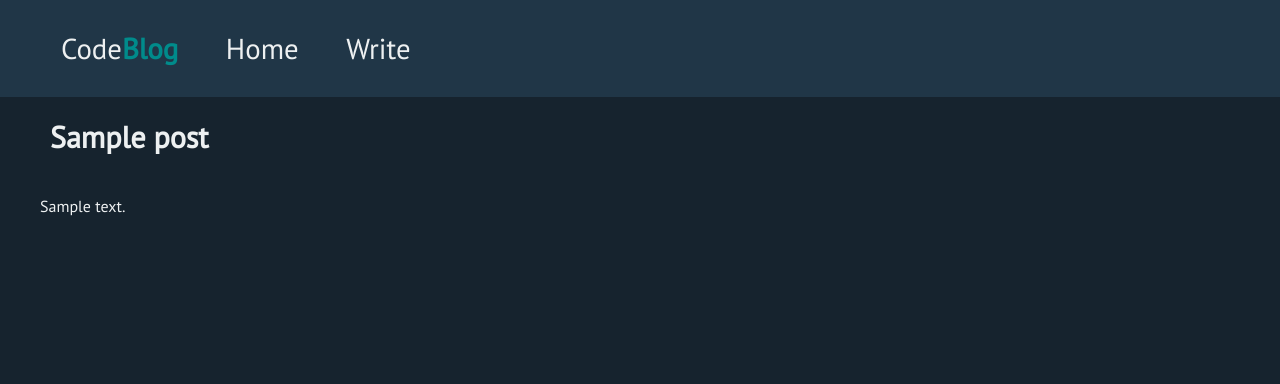
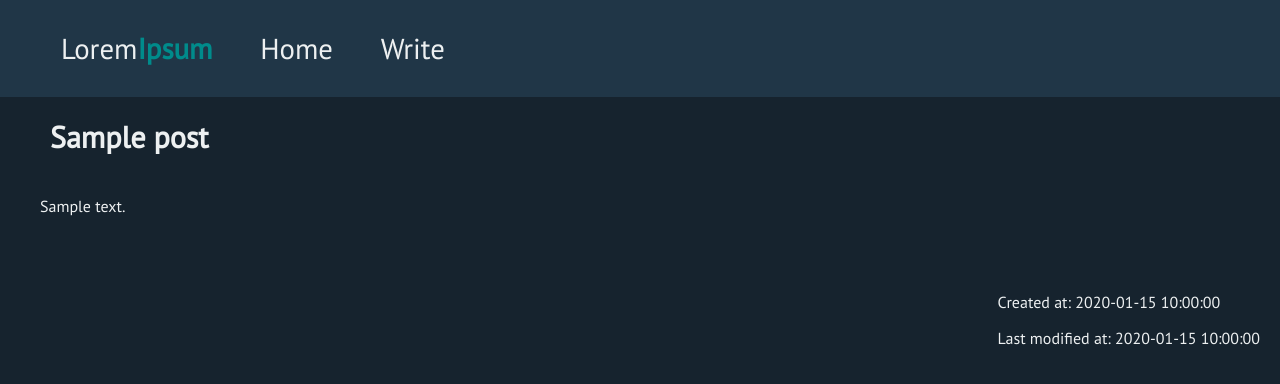
Before and after one commit to horiah26/Blog-Website, a Flask app: template templates/blog/show_post.html in a window 1280 px wide. Shown: the top 384 px of the page. Run offline with Flask 2, Linux system fonts and the light colour scheme; the template is opened without the code that fills it: most values are stand-ins (such as "Sample title", 1, 10 or a date in 2020).

Commit message:
CRUD done

```diff
--- a/app.py
+++ b/app.py
@@ -5,7 +5,7 @@ def create_app():
     app.config.from_mapping(
         SECRET_KEY="secret")
 
-    import blog
+    import blueprints.blog as blog
     app.register_blueprint(blog.bp)
     return app
 
--- a/models/post.py
+++ b/models/post.py
@@ -1,5 +1,7 @@
 class Post:
-	def __init__(self, id, title, text):
+	def __init__(self, id, title, text, date_created, date_modified):
 		self.id = id
 		self.title = title
 		self.text = text
+		self.date_created = date_created;
+		self.date_modified = date_modified;
--- a/static/main.css
+++ b/static/main.css
@@ -45,11 +45,6 @@
     margin:20px 0px;
 }
 
-    .action {
-        float: right;
-        margin: 10px;
-    }
-
 .post_info h1 {
     float: left;
     font-size: 1.3em;
@@ -68,12 +63,14 @@
 }
 
 .action {
+    float: right;
+    margin: 10px;
     font-weight: 500;
     font-size: 1.1em;
     color: #edf0f1;
     text-decoration: none;
     padding: 10px;
-        font-weight:bold;
+    font-weight: bold;
 }
 
 .action:hover {
@@ -141,12 +138,18 @@
     transition: all 0.4s ease 0.1s;
 }
 
-    .post_text{
-        margin:40px;
-        margin-right:180px;
-    }
-
 #view_post_text {
     color: #edf0f1;
     margin:40px;
 }
+
+.post_text {
+    margin: 40px;
+    margin-right: 180px;
+}
+
+.crud_date {
+    margin: 20px;
+    float: right;
+    color: #edf0f1;
+}
--- a/templates/base.html
+++ b/templates/base.html
@@ -13,7 +13,7 @@
             <nav>
                 <ul class="nav_list">
                     <li>
-                        <a id="logo" href="{{url_for('blog.home')}}">Code<span id="second_word">Blog</span></a>
+                        <a id="logo" href="{{url_for('blog.home')}}">Lorem<span id="second_word">Ipsum</span></a>
                     </li>
                     <li class="hoverlink"><a class="current" href="{{url_for('blog.home')}}">Home</a></li>
                     <li class="hoverlink"><a href="{{url_for('blog.create')}}">Write</a></li>
@@ -26,6 +26,7 @@
         <header>
             {% block header %}{% endblock %}
         </header>
+
         {% block content %}{% endblock %}
     </section>
 </body>
--- a/templates/blog/home.html
+++ b/templates/blog/home.html
@@ -1,5 +1,5 @@
 {% extends 'base.html' %}
-{% block title %} CodeBlog {% endblock %}
+{% block title %} Lorem Ipsum {% endblock %}
 
 {% block content %}
 <div class="posts">
--- a/templates/blog/show_post.html
+++ b/templates/blog/show_post.html
@@ -4,8 +4,11 @@
     {{post.title}}
 {% endblock %}
 
-
 {% block content %}
 <h1 class="crud_title">{{post.title}}</h1>
 <p id="view_post_text">{{post.text}}</p>
+<div class="crud_date">
+    <p id="view_post_date">Created at: {{post.date_created}}</p>
+    <p id="view_post_date">Last modified at: {{post.date_modified}}</p>
+</div>
 {% endblock %}
--- a/templates/blog/update_post.html
+++ b/templates/blog/update_post.html
@@ -5,9 +5,9 @@
 <h1 class="crud_title">Edit "{{post.title}}"</h1>
 <form method="POST" class="crud_form">
     <label class="crud_label" for="title"> Title </label> <br>
-    <input type="text" id="title" name="title" size="50"><br>
+    <input type="text" id="title" name="title" size="50" value="{{post.title}}"><br>
     <label class="crud_label" for="text"> Text </label> <br>
-    <textarea type="text" id="text" name="text" rows="10" cols="100"> </textarea><br>
+    <textarea type="text" id="text" name="text" rows="10" cols="100"> {{post.text}}</textarea><br>
     <input type="submit" value="Save">
 </form>
 {% endblock %}
```
Also changed, not shown: blueprints/blog.py (renamed from blog.py, +18 -5 lines), repos/list.py (+6 -4 lines). Lines whose indentation alone changed are shown as unchanged.
